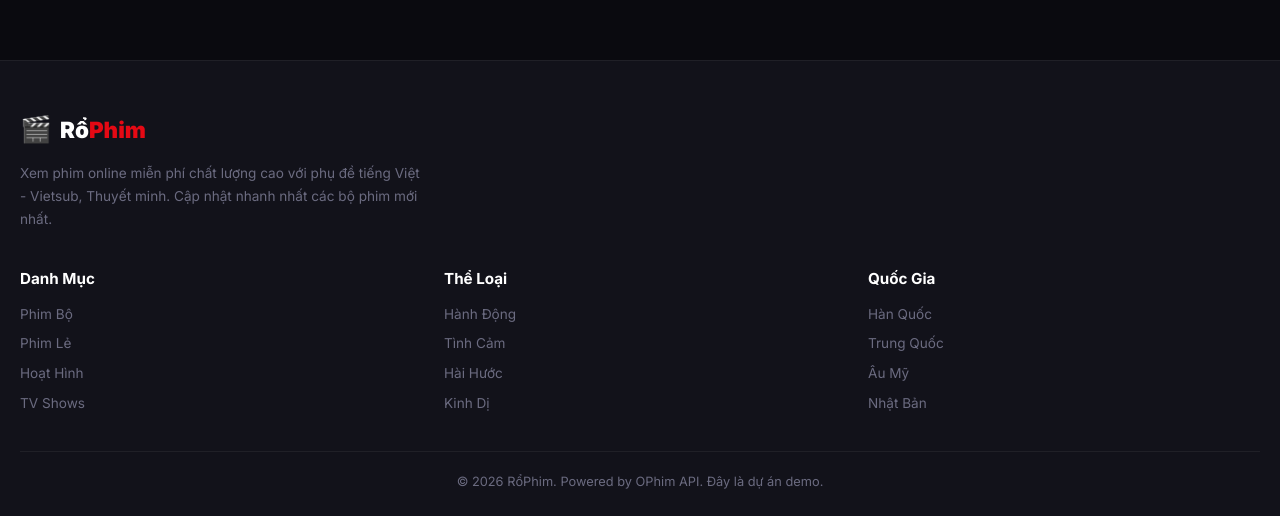
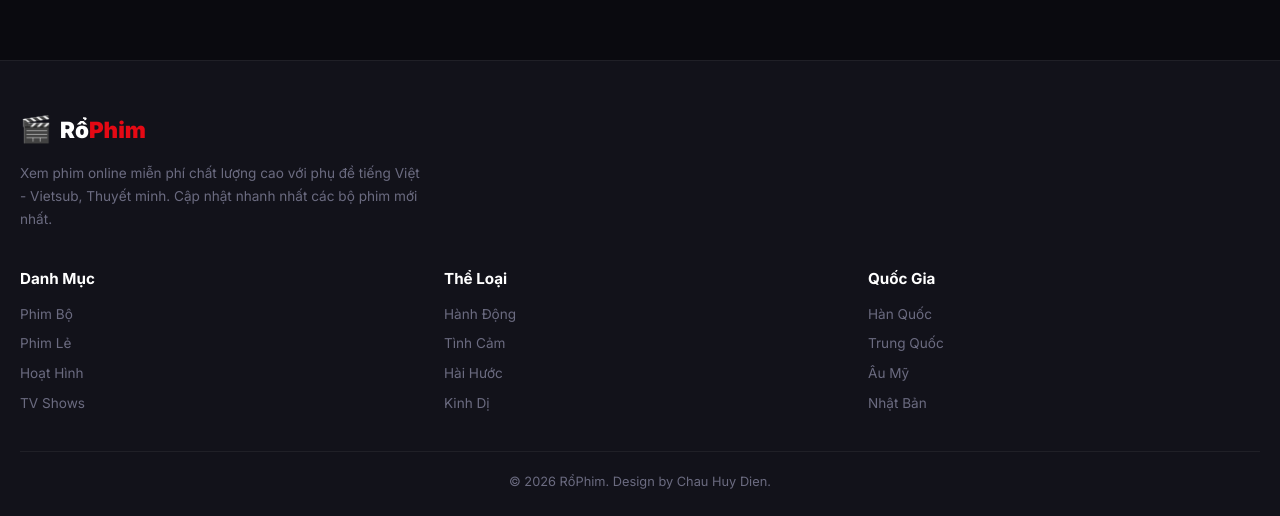
Before and after one commit to idiotman-2212/RoPhimClone, a React (Vite) app: page /tim-kiem in a window 1280 px wide. Shown: the part 800-1316 px from the top of the page. Built offline with nearby package versions, Linux system fonts and the light colour scheme; no server answers.

Commit message:
edit footer

```diff
--- a/src/components/Footer.jsx
+++ b/src/components/Footer.jsx
@@ -39,7 +39,7 @@ export default function Footer() {
           </div>
         </div>
         <div className="footer__bottom">
-          <p>© 2026 RổPhim. Powered by OPhim API. Đây là dự án demo.</p>
+          <p>© 2026 RổPhim. Design by Chau Huy Dien.</p>
         </div>
       </div>
     </footer>
```
